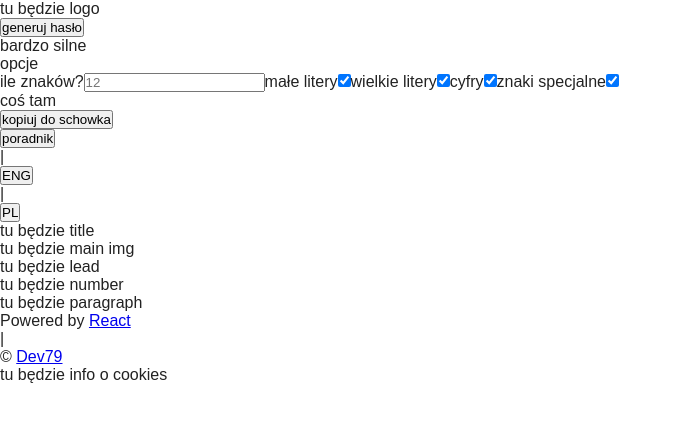
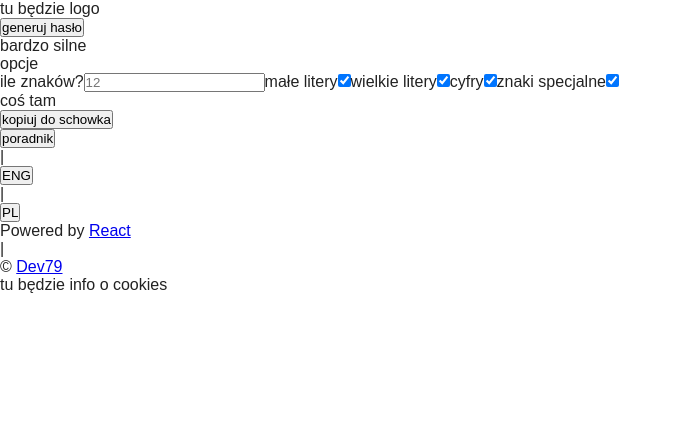
Before and after one commit to mdev79/password_generator, a React (Create React App) app: page / in a window 1280 px wide. Shown: the top 422 px of the page, without its empty margins (0-682 px from the left). Built offline with nearby package versions, Linux system fonts and the light colour scheme.

Commit message:
adding copy to clipboard function and removing few components from Article component

```diff
--- a/src/components/App.js
+++ b/src/components/App.js
@@ -3,7 +3,7 @@ import '../style/App.css';
 import Logo from './layouts/logo/Logo';
 import MainContainer from './layouts/maincontainer/MainContainer';
 import SideContainer from './layouts/sidecontainer/SideContainer';
-import ArticleContainer from './layouts/article/ArticleContainer';
+import Article from './layouts/article/Article';
 import Footer from './layouts/footer/Footer';
 import FourOFour from './layouts/404/404';
 import Cookie from './layouts/cookie/Cookie';
@@ -78,7 +78,7 @@ class App extends Component {
           mainInfoLang={mainInfoLang}
         />
         <SideContainer guide={guideLang} />
-        <ArticleContainer />
+        <Article />
         <Footer />
         <Cookie />
       </div>
--- /dev/null
+++ b/src/components/layouts/article/Article.jsx
@@ -0,0 +1,7 @@
+import React from 'react';
+
+const ArticleContainer = () => {
+  return <div className='article__container'></div>;
+};
+
+export default ArticleContainer;
--- a/src/components/layouts/article/ArticleContainer.jsx
+++ /dev/null
@@ -1,22 +0,0 @@
-import React from 'react';
-import Lead from './Lead';
-import MainImg from './MainImg';
-import Number from './Number';
-import Paragraph from './Paragraph';
-import Title from './Title';
-
-const ArticleContainer = () => {
-  return (
-    <div className='article__container'>
-      <Title />
-      <MainImg />
-      <Lead />
-      <div className='article__txt'>
-        <Number />
-        <Paragraph />
-      </div>
-    </div>
-  );
-};
-
-export default ArticleContainer;
--- a/src/components/layouts/article/Lead.jsx
+++ /dev/null
@@ -1,7 +0,0 @@
-import React from 'react';
-
-const Lead = () => {
-  return <div className='lead'>tu będzie lead</div>;
-};
-
-export default Lead;
--- a/src/components/layouts/article/MainImg.jsx
+++ /dev/null
@@ -1,7 +0,0 @@
-import React from 'react';
-
-const MainImg = () => {
-  return <div className='main__img'>tu będzie main img</div>;
-};
-
-export default MainImg;
--- a/src/components/layouts/article/Number.jsx
+++ /dev/null
@@ -1,7 +0,0 @@
-import React from 'react';
-
-const Number = () => {
-  return <div className='number'>tu będzie number</div>;
-};
-
-export default Number;
--- a/src/components/layouts/article/Paragraph.jsx
+++ /dev/null
@@ -1,7 +0,0 @@
-import React from 'react';
-
-const Paragraph = () => {
-  return <div className='paragraph'>tu będzie paragraph</div>;
-};
-
-export default Paragraph;
--- a/src/components/layouts/article/Title.jsx
+++ /dev/null
@@ -1,7 +0,0 @@
-import React from 'react';
-
-const Title = () => {
-  return <div className='title'>tu będzie title</div>;
-};
-
-export default Title;
--- a/src/components/layouts/maincontainer/CopyToClipBtn.jsx
+++ b/src/components/layouts/maincontainer/CopyToClipBtn.jsx
@@ -2,8 +2,11 @@ import React from 'react';
 import PropTypes from 'prop-types';
 
 const CopyToClipBtn = props => {
+  const { copyToClipboard, copyPassword } = props;
   return (
-    <button className='btn blue__btn btn__copy'>{props.copyToClipboard}</button>
+    <button className='btn blue__btn btn__copy' onClick={copyPassword}>
+      {copyToClipboard}
+    </button>
   );
 };
 
--- a/src/components/layouts/maincontainer/MainContainer.jsx
+++ b/src/components/layouts/maincontainer/MainContainer.jsx
@@ -103,14 +103,17 @@ class MainContainer extends Component {
       password.length > 32
         ? passArea.classList.add('small--letters')
         : passArea.classList.remove('small--letters');
-      console.log(passArea.classList);
+      const copyBtn = document.querySelector('.btn__copy');
+      if (!copyBtn.classList.contains('visible--btn')) {
+        console.log('pokazuje się');
+        copyBtn.classList.add('visible--btn');
+      }
       this.setState({
         password
       });
     }
   };
 
-  //
   getCharsNumber = e => {
     const { checkboxOn } = this.state;
     const value = e.target.value * 1;
@@ -131,7 +134,6 @@ class MainContainer extends Component {
     const checked = e.target.checked;
     let tempData = '';
     let tempCheckboxArray = checkboxOn;
-
     checkboxOn.includes(`${name}`) && this.state[name]
       ? (tempCheckboxArray = tempCheckboxArray.filter(el => el !== `${name}`))
       : (tempCheckboxArray = [...tempCheckboxArray, `${name}`]);
@@ -155,6 +157,16 @@ class MainContainer extends Component {
       : btn.classList.remove('active--btn');
   };
 
+  copyPassword = () => {
+    const pass = document.querySelector('.pass__container');
+    const tempArea = document.createElement('textarea');
+    pass.appendChild(tempArea);
+    tempArea.textContent = pass.textContent;
+    tempArea.select();
+    document.execCommand('copy');
+    pass.removeChild(tempArea);
+  };
+
   render() {
     const { mainBtn, password, copyToClipboard } = this.props;
     return (
@@ -171,7 +183,10 @@ class MainContainer extends Component {
           {...this.props}
         />
         <PassArea password={this.state.password} />
-        <CopyToClipBtn copyToClipboard={copyToClipboard} />
+        <CopyToClipBtn
+          copyToClipboard={copyToClipboard}
+          copyPassword={this.copyPassword}
+        />
       </div>
     );
   }
```
